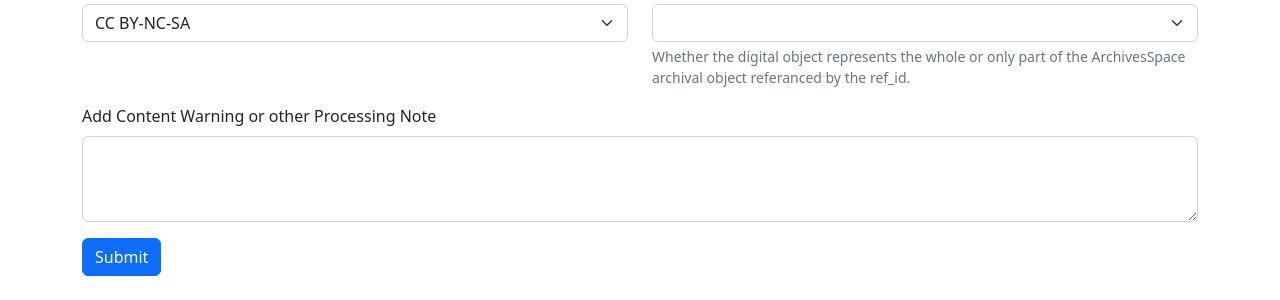
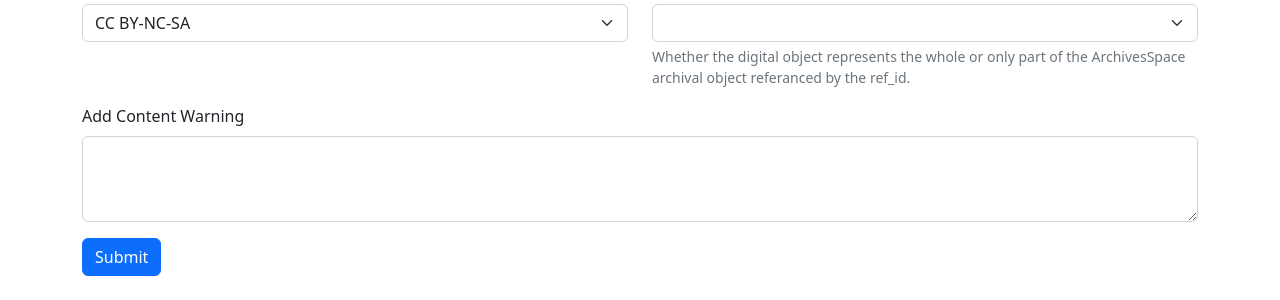
Before and after one commit to UAlbanyArchives/processing, a Flask app: page /upload in a window 1280 px wide. Shown: the part 746-1046 px from the top of the page. Run offline with Flask 2, Linux system fonts and the light colour scheme; some libraries are stand-ins or nearby versions.

Commit message:
changed form language and added dependancies

```diff
--- a/templates/upload.html
+++ b/templates/upload.html
@@ -113,7 +113,7 @@
     </div>
 
     <div class="mb-3">
-      <label for="content_warning" class="form-label">Add Content Warning or other Processing Note</label>
+      <label for="content_warning" class="form-label">Add Content Warning</label>
       <textarea class="form-control" name="content_warning" id="content_warning" rows="3"></textarea>
     </div>
 
```
Also changed, not shown: 1 other file.
